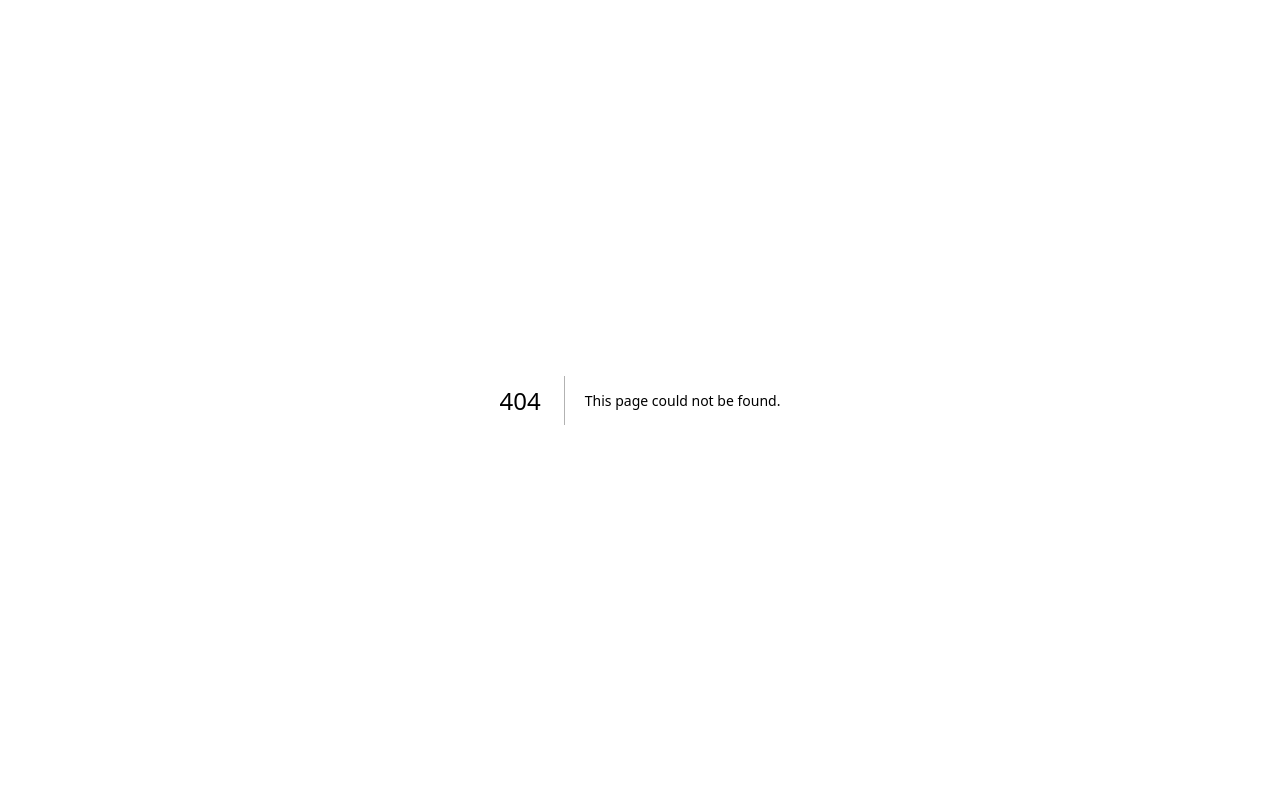
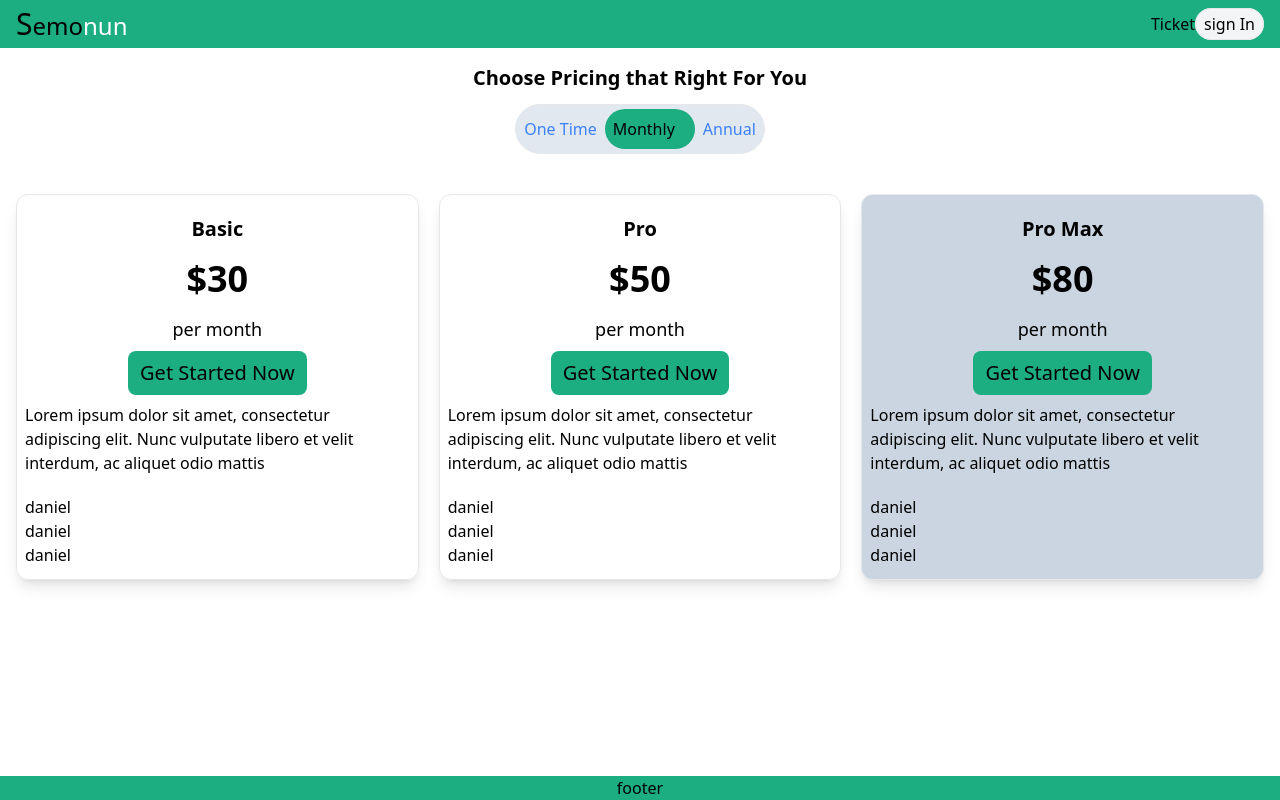
Before and after one commit to atsed27/Semmonu, a Next.js app: page /choosePrice in a window 1280 px wide. Before the commit this address had no page. Built offline with nearby package versions, Linux system fonts and the light colour scheme; no server answers.

Commit message:
add price card

```diff
--- a/components/Layout.jsx
+++ b/components/Layout.jsx
@@ -34,7 +34,8 @@ function Layout({ children, title }) {
           <nav className="flex items-center justify-between px-4 bg-primary h-14 sm:h-12">
             <Link href={'/'} className="text-lg sm:text-2xl">
               {' '}
-              Semo<span className="text-white ">nun</span>
+              <span className="sm:text-3xl">S</span>emo
+              <span className="text-white ">nun</span>
             </Link>
             <div>
               <Link href={'/ticket'} className=" ">
--- /dev/null
+++ b/components/Month.jsx
@@ -0,0 +1,73 @@
+import React from 'react';
+
+function Month() {
+  return (
+    <div className="grid md:grid-cols-3 gap-5 mt-10 ">
+      <div className="border shadow-lg rounded-xl  ">
+        <div className=" px-2 pt-3 flex flex-col items-center justify-center">
+          <h3 className="text-xl font-bold py-2 ">Basic</h3>
+          <h1 className=" py-2 text-4xl font-bold">$30</h1>
+          <h3 className="text-lg py-2">per month</h3>
+          <button className="text-xl bg-primary px-3 py-2 rounded-lg">
+            Get Started Now
+          </button>
+          <p className="py-2">
+            Lorem ipsum dolor sit amet, consectetur adipiscing elit. Nunc
+            vulputate libero et velit interdum, ac aliquet odio mattis
+          </p>
+        </div>
+        <div className="px-2 py-3">
+          <ul className="text-left">
+            <li>daniel</li>
+            <li>daniel</li>
+            <li>daniel</li>
+          </ul>
+        </div>
+      </div>
+      <div className="border shadow-lg rounded-xl  ">
+        <div className=" px-2 pt-3 flex flex-col items-center justify-center">
+          <h3 className="text-xl font-bold py-2 ">Pro</h3>
+          <h1 className=" py-2 text-4xl font-bold">$50</h1>
+          <h3 className="text-lg py-2">per month</h3>
+          <button className="text-xl bg-primary px-3 py-2 rounded-lg">
+            Get Started Now
+          </button>
+          <p className="py-2">
+            Lorem ipsum dolor sit amet, consectetur adipiscing elit. Nunc
+            vulputate libero et velit interdum, ac aliquet odio mattis
+          </p>
+        </div>
+        <div className="px-2 py-3">
+          <ul className="text-left">
+            <li>daniel</li>
+            <li>daniel</li>
+            <li>daniel</li>
+          </ul>
+        </div>
+      </div>
+      <div className="border shadow-lg rounded-xl bg-slate-300 ">
+        <div className=" px-2 pt-3 flex flex-col items-center justify-center">
+          <h3 className="text-xl font-bold py-2 ">Pro Max</h3>
+          <h1 className=" py-2 text-4xl font-bold">$80</h1>
+          <h3 className="text-lg py-2">per month</h3>
+          <button className="text-xl bg-primary px-3 py-2 rounded-lg">
+            Get Started Now
+          </button>
+          <p className="py-2">
+            Lorem ipsum dolor sit amet, consectetur adipiscing elit. Nunc
+            vulputate libero et velit interdum, ac aliquet odio mattis
+          </p>
+        </div>
+        <div className="px-2 py-3">
+          <ul className="text-left">
+            <li>daniel</li>
+            <li>daniel</li>
+            <li>daniel</li>
+          </ul>
+        </div>
+      </div>
+    </div>
+  );
+}
+
+export default Month;
--- /dev/null
+++ b/pages/choosePrice.js
@@ -0,0 +1,27 @@
+import Layout from '@/components/Layout';
+import Month from '@/components/Month';
+import React from 'react';
+
+function ChoosePrice() {
+  return (
+    <Layout title={'choose-price'}>
+      <div className="container m-auto mt-4 px-4  mb-9 ">
+        <div className="flex flex-col items-center justify-center">
+          <h1 className="text-xl font-semibold max-w-xl">
+            Choose Pricing that Right For You
+          </h1>
+          <div className="flex items-center border rounded-full px-2 bg-slate-200 mt-3 py-1">
+            <button className="text-blue-500 mr-2">One Time</button>
+            <button className="mr-2 bg-primary rounded-full  px-2 py-2 pr-5">
+              Monthly
+            </button>
+            <button className="text-blue-500">Annual</button>
+          </div>
+        </div>
+        <Month />
+      </div>
+    </Layout>
+  );
+}
+
+export default ChoosePrice;
--- a/pages/ticket.js
+++ b/pages/ticket.js
@@ -23,7 +23,9 @@ function Ticket() {
         ) : (
           <div>
             <div className=" mx-5 my-5 hidden sm:flex items-center justify-between">
-              <h1 className="border-2 p-2 rounded-md">continue Events</h1>
+              <Link href={'/event'}>
+                <h1 className="border-2 p-2 rounded-md">continue Events</h1>
+              </Link>
               <h1 className="text-xl text-white bg-primary p-2 rounded-md">
                 Buy Now
               </h1>
```
